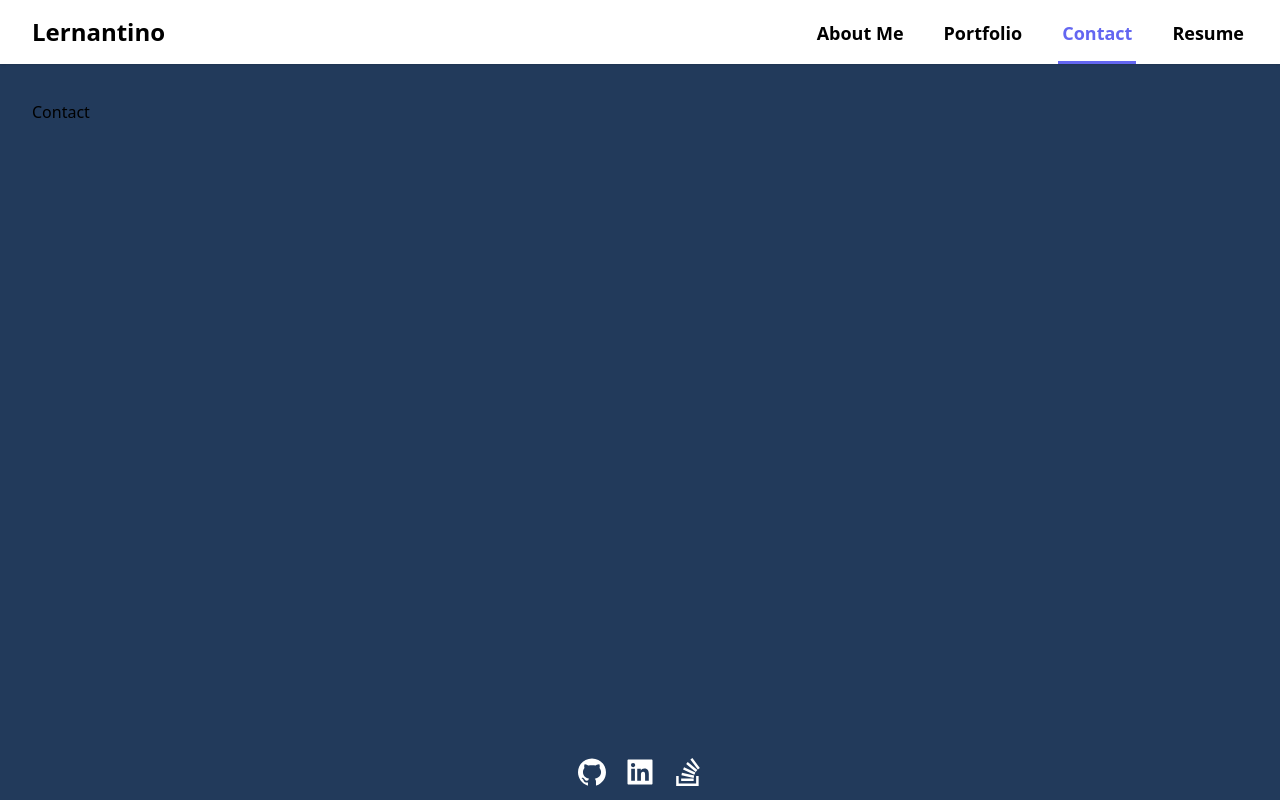
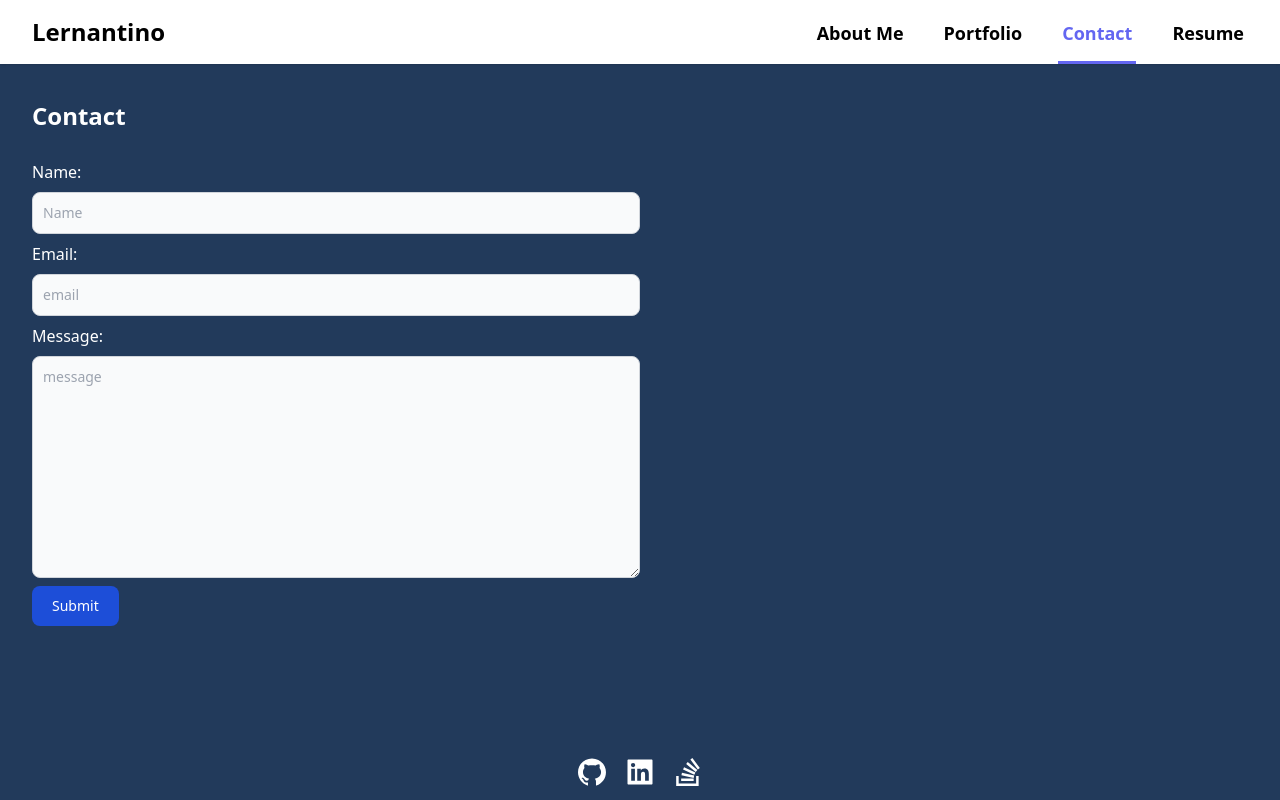
Before and after one commit to ibnul42/xhemajlcamaj-portfolio, a React (Create React App) app: page /contact in a window 1280 px wide. Built offline with nearby package versions, Linux system fonts and the light colour scheme.

Commit message:
contact form added

```diff
--- a/src/Pages/AboutMe/index.jsx
+++ b/src/Pages/AboutMe/index.jsx
@@ -11,7 +11,7 @@ function AboutMe() {
           version="1.1"
           xmlns="http://www.w3.org/2000/svg"
           viewBox="0 0 1000 1000"
-          enable-background="new 0 0 1000 1000"
+          enableBackground="new 0 0 1000 1000"
           className="h-full w-full bg-white"
         >
           <path
--- a/src/Pages/Contact/index.jsx
+++ b/src/Pages/Contact/index.jsx
@@ -1,7 +1,124 @@
-import React from "react";
+import React, { useState } from "react";
 
 function Contact() {
-  return <div>Contact</div>;
+  const [emptyName, setEmptyName] = useState(null);
+  const [emptyEmail, setEmptyEmail] = useState(null);
+  const [emptyMessage, setEmptyMessage] = useState(null);
+  const [formData, setFormData] = useState({
+    name: "",
+    email: "",
+    message: "",
+  });
+  const { name, email, message } = formData;
+  const onChange = (e) => {
+    if (e.target.value !== "") {
+      if (e.target.name === "name") {
+        setEmptyName(null);
+      }
+      if (e.target.name === "email") {
+        setEmptyEmail(null);
+      }
+      if (e.target.name === "message") {
+        setEmptyMessage(null);
+      }
+    }
+    setFormData((prevData) => ({
+      ...prevData,
+      [e.target.name]: e.target.value,
+    }));
+  };
+  const onBlur = (e) => {
+    if (e.target.value === "") {
+      if (e.target.name === "name") {
+        setEmptyName("Name is empty");
+      }
+      if (e.target.name === "email") {
+        setEmptyEmail("Email is empty");
+      }
+      if (e.target.name === "message") {
+        setEmptyMessage("Message is empty");
+      }
+    } else {
+      if (e.target.name === "name") {
+        setEmptyName(null);
+      }
+      if (e.target.name === "email") {
+        setEmptyEmail(null);
+      }
+      if (e.target.name === "message") {
+        setEmptyMessage(null);
+      }
+    }
+  };
+  const onSubmit = (e) => {
+    e.preventDefault();
+  };
+  return (
+    <div className="text-white flex flex-col gap-5">
+      <div className="">
+        <p className="text-2xl font-bold">Contact</p>
+      </div>
+      <div className="">
+        <form onSubmit={onSubmit}>
+          <div className="flex flex-col gap-2 my-2">
+            <label htmlFor="name">Name:</label>
+            <input
+              type="text"
+              placeholder="Name"
+              name="name"
+              id="name"
+              value={name}
+              onChange={onChange}
+              onBlur={onBlur}
+              className="bg-gray-50 border border-gray-300 text-gray-900 text-sm rounded-lg focus:ring-blue-500 focus:border-blue-500 block p-2.5 w-1/2"
+              required
+            />
+            {emptyName ? <p className="text-red-500">{emptyName}</p> : null}
+          </div>
+          <div className="flex flex-col gap-2 my-2">
+            <label htmlFor="email">Email:</label>
+            <input
+              type="text"
+              placeholder="email"
+              name="email"
+              id="email"
+              value={email}
+              onChange={onChange}
+              onBlur={onBlur}
+              className="bg-gray-50 border border-gray-300 text-gray-900 text-sm rounded-lg focus:ring-blue-500 focus:border-blue-500 block p-2.5 w-1/2"
+              required
+            />
+            {emptyEmail ? <p className="text-red-500">{emptyEmail}</p> : null}
+          </div>
+          <div className="flex flex-col gap-2 my-2">
+            <label htmlFor="message">Message:</label>
+            <textarea
+              rows="10"
+              placeholder="message"
+              name="message"
+              id="message"
+              value={message}
+              onChange={onChange}
+              onBlur={onBlur}
+              className="bg-gray-50 border border-gray-300 text-gray-900 text-sm rounded-lg focus:ring-blue-500 focus:border-blue-500 block p-2.5 w-1/2"
+              required
+            />
+            {emptyMessage ? (
+              <p className="text-red-500">{emptyMessage}</p>
+            ) : null}
+          </div>
+          <div className="">
+            <input
+              type="submit"
+              name="submit"
+              value="Submit"
+              className="text-white bg-blue-700 hover:bg-blue-800 focus:ring-4 focus:outline-none focus:ring-blue-300 font-medium rounded-lg text-sm w-full sm:w-auto px-5 py-2.5 text-center cursor-pointer"
+            />
+          </div>
+        </form>
+      </div>
+    </div>
+  );
 }
 
 export default Contact;
--- a/src/Pages/Portfolio/index.jsx
+++ b/src/Pages/Portfolio/index.jsx
@@ -69,7 +69,7 @@ function Portfolio() {
         {portfolio.map((item, index) => (
           <div
             key={index}
-            class="col-span-1 mx-auto max-w-sm bg-white rounded-lg border border-gray-200 shadow-md dark:bg-gray-800 dark:border-gray-700 overflow-hidden"
+            className="col-span-1 mx-auto max-w-sm bg-white rounded-lg border border-gray-200 shadow-md dark:bg-gray-800 dark:border-gray-700 overflow-hidden"
           >
             <div className="h-44 flex justify-center items-center overflow-hidden">
               <img
@@ -79,26 +79,26 @@ function Portfolio() {
               />
             </div>
             <div className="my-2">
-              <h5 class="px-2 text-2xl font-bold tracking-tight text-gray-900 dark:text-white">
+              <h5 className="px-2 text-2xl font-bold tracking-tight text-gray-900 dark:text-white">
                 {item.title}
               </h5>
             </div>
-            <div class="p-2 flex flex-col justify-between h-auto">
-              <p class="mb-3 font-normal text-gray-700 dark:text-gray-400">
+            <div className="p-2 flex flex-col justify-between h-auto">
+              <p className="mb-3 font-normal text-gray-700 dark:text-gray-400">
                 {item.description}
               </p>
               <div className="flex justify-around text">
                 <a
                   href={item.liveLink}
                   target="_blank"
-                  class="inline-flex items-center py-2 px-6 text-sm font-medium text-center text-white bg-blue-700 rounded-lg hover:bg-blue-800 focus:ring-4 focus:outline-none focus:ring-blue-300 dark:bg-blue-600 dark:hover:bg-blue-700 dark:focus:ring-blue-800"
+                  className="inline-flex items-center py-2 px-6 text-sm font-medium text-center text-white bg-blue-700 rounded-lg hover:bg-blue-800 focus:ring-4 focus:outline-none focus:ring-blue-300 dark:bg-blue-600 dark:hover:bg-blue-700 dark:focus:ring-blue-800"
                 >
                   View
                 </a>
                 <a
                   href={item.gitLink}
                   target="_blank"
-                  class="inline-flex items-center py-2 px-5 text-sm font-medium text-center text-white bg-blue-700 rounded-lg hover:bg-blue-800 focus:ring-4 focus:outline-none focus:ring-blue-300 dark:bg-blue-600 dark:hover:bg-blue-700 dark:focus:ring-blue-800"
+                  className="inline-flex items-center py-2 px-5 text-sm font-medium text-center text-white bg-blue-700 rounded-lg hover:bg-blue-800 focus:ring-4 focus:outline-none focus:ring-blue-300 dark:bg-blue-600 dark:hover:bg-blue-700 dark:focus:ring-blue-800"
                 >
                   Github
                 </a>
--- a/src/Pages/Resume/index.jsx
+++ b/src/Pages/Resume/index.jsx
@@ -53,10 +53,12 @@ function Resume() {
       </div>
       <div className="my-2">
         <p className="text-2xl font-bold">Experience</p>
-        <div className="">
         <div className="grid grid-cols-1 md:grid-cols-2 gap-4">
           {experience.map((item, index) => (
-              <div className="col-span-1 grid grid-cols-1 md:grid-cols-2">
+            <div
+              key={index}
+              className="col-span-1 grid grid-cols-1 md:grid-cols-2"
+            >
               <div className="col-span-1 flex flex-col">
                 <p className="font-semibold text-xl text-gray-400">
                   {item.company}
@@ -72,7 +74,7 @@ function Resume() {
               </div>
               <ul className="list-disc list-inside col-span-2">
                 {item.responsibilities.map((res, index) => (
-                    <li>{res.name}</li>
+                  <li key={index}>{res.name}</li>
                 ))}
               </ul>
             </div>
@@ -80,7 +82,6 @@ function Resume() {
         </div>
       </div>
     </div>
-    </div>
   );
 }
 
```
Lines whose indentation alone changed are shown as unchanged.
